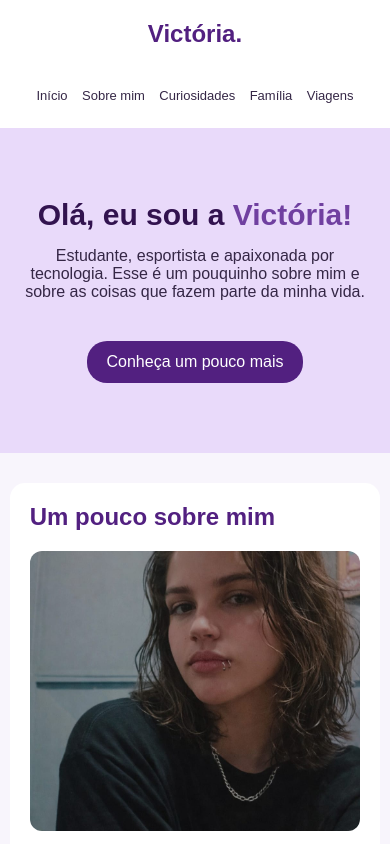
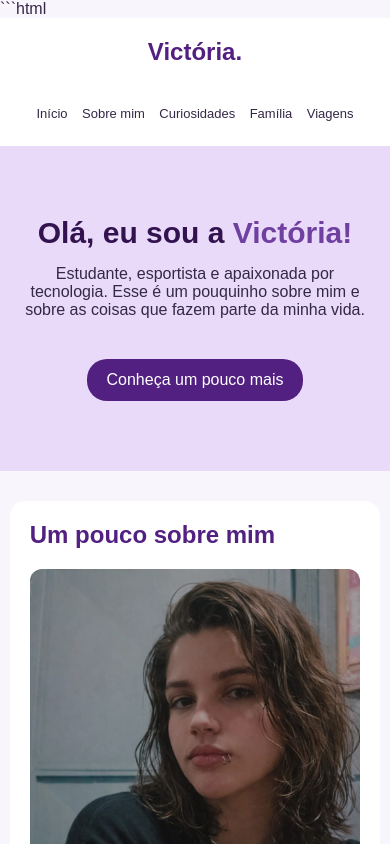
Before and after one commit to victoriabrunini13-ship-it/meu_portifolio, a plain HTML site: page index.html in a window 390 px wide. Shown: the top 844 px of the page. Drawn offline with Linux system fonts and the light colour scheme.

Commit message:
Update index.html

````diff
--- a/index.html
+++ b/index.html
@@ -1,4 +1,4 @@
-
+```html
 <!DOCTYPE html>
 <html lang="pt-br">
 
@@ -9,8 +9,6 @@
     <title>Meu Portfólio - Victória</title>
 
     <style>
-
-        /* Estilo geral */
 
         * {
             margin: 0;
@@ -38,6 +36,7 @@
             align-items: center;
             position: sticky;
             top: 0;
+            z-index: 10;
         }
 
         nav h2 {
@@ -92,7 +91,7 @@
             background-color: #956bc0;
         }
 
-        /* Partes do conteúdo */
+        /* Conteúdo */
 
         main {
             width: 90%;
@@ -129,18 +128,23 @@
         .fotos {
             display: flex;
             flex-wrap: wrap;
+            justify-content: center;
+            align-items: flex-start;
             gap: 15px;
             margin: 20px 0;
         }
 
         .fotos img {
-            width: 30%;
-            height: 250px;
-            object-fit: cover;
+            width: calc(33.33% - 10px);
+            height: auto;
+            max-height: 380px;
+            object-fit: contain;
+            object-position: center;
             border-radius: 12px;
+            display: block;
         }
 
-        /* Lista de curiosidades */
+        /* Curiosidades */
 
         ul {
             display: grid;
@@ -182,7 +186,18 @@
             margin: 5px;
         }
 
-        /* Celular e tablet */
+        /* Tablets */
+
+        @media (max-width: 900px) {
+
+            .fotos img {
+                width: calc(50% - 10px);
+                max-height: 350px;
+            }
+
+        }
+
+        /* Celulares */
 
         @media (max-width: 700px) {
 
@@ -213,9 +228,15 @@
                 padding: 20px;
             }
 
+            .fotos {
+                gap: 15px;
+            }
+
             .fotos img {
                 width: 100%;
-                height: 280px;
+                height: auto;
+                max-height: none;
+                object-fit: contain;
             }
 
             ul {
@@ -229,8 +250,6 @@
 </head>
 
 <body>
-
-    <!-- Menu do portfólio -->
 
     <nav>
 
@@ -246,8 +265,6 @@
 
     </nav>
 
-    <!-- Apresentação -->
-
     <header id="inicio">
 
         <h1>Olá, eu sou a <span>Victória!</span></h1>
@@ -262,8 +279,6 @@
     </header>
 
     <main>
-
-        <!-- Sobre mim -->
 
         <section id="sobre">
 
@@ -285,8 +300,6 @@
             </p>
 
         </section>
-
-        <!-- Curiosidades -->
 
         <section id="curiosidades">
 
@@ -324,8 +337,6 @@
 
         </section>
 
-        <!-- Família -->
-
         <section id="familia">
 
             <h2>Minha família ❤️</h2>
@@ -357,8 +368,6 @@
 
         </section>
 
-        <!-- Músicas -->
-
         <section>
 
             <h2>Músicas que não saem do meu fone</h2>
@@ -382,8 +391,6 @@
 
         </section>
 
-        <!-- Escola -->
-
         <section>
 
             <h2>Matérias Tech favoritas</h2>
@@ -402,8 +409,6 @@
             </div>
 
         </section>
-
-        <!-- Viagens -->
 
         <section id="viagens">
 
@@ -452,8 +457,6 @@
 
         </section>
 
-        <!-- Lugares que quero conhecer -->
-
         <section>
 
             <h2>Lugares que quero conhecer</h2>
@@ -486,8 +489,6 @@
 
     </main>
 
-    <!-- Rodapé -->
-
     <footer>
 
         <p>Feito por Victória Lago Brunini 💜</p>
````
